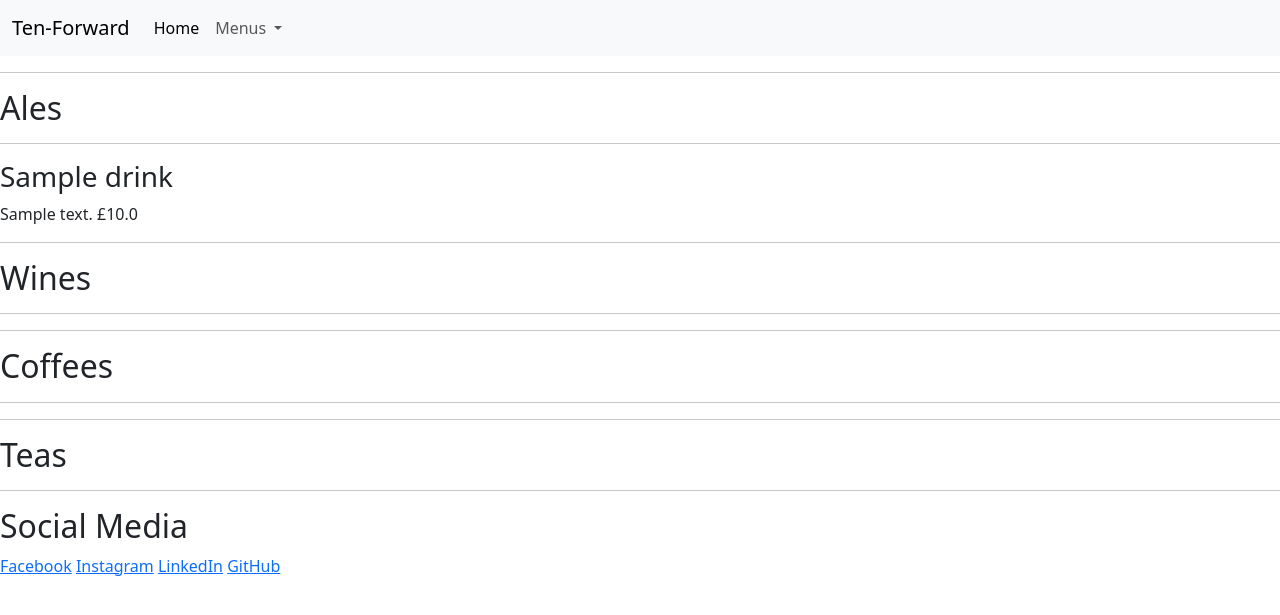
After one commit to Thephelpster/CI_PP4_TF, a Django app: template menus/templates/menus/drink_menu.html in a window 1280 px wide. The commit adds this page. Shown: the top 615 px of the page. Run offline with Django 4.2, Linux system fonts and the light colour scheme; the template is opened without the code that fills it: values that come from a table or form of the project are taken from there, others are empty; tables that the repository leaves empty hold one stand-in row (values such as "Sample post").

Commit message:
add drinks menu and edited model to add drinks via admin page

```diff
--- a/menus/admin.py
+++ b/menus/admin.py
@@ -3,5 +3,7 @@
 # Register your models here.
 
 from .models import Food
+from .models import Drink
 
 admin.site.register(Food)
+admin.site.register(Drink)
--- a/menus/models.py
+++ b/menus/models.py
@@ -3,6 +3,7 @@
 # Create your models here.
 
 TYPE_OF_FOOD = ((0, 'Bajoran'), (1, 'Klingon'), (2, 'Talaxian'), (3, 'Mix'))
+TYPE_OF_DRINK = ((0, 'Ales'), (1, 'Wines'), (2, 'Coffees'), (3, 'Teas'))
 
 class Food(models.Model):
     food_id = models.AutoField(primary_key=True)
@@ -26,3 +27,26 @@
 
     def __str__(self):
         return self.food_name
+
+class Drink(models.Model):
+    drink_id = models.AutoField(primary_key=True)
+    drink_name = models.CharField(
+        max_length=50,
+        unique=True
+        )
+    description = models.CharField(
+        max_length=300,
+        unique=True
+        )
+    price = models.FloatField()
+    type_of_drink = models.IntegerField(
+        choices=TYPE_OF_DRINK,
+        default=3
+        )
+    available = models.BooleanField(default=False)
+
+    class Meta:
+        ordering = ['-type_of_drink']
+
+    def __str__(self):
+        return self.drink_name
--- /dev/null
+++ b/menus/templates/menus/drink_menu.html
@@ -0,0 +1,59 @@
+{% extends 'base.html' %}
+
+{% load static %}
+
+{% block content %}
+
+<div>
+    <hr>
+    <h2>Ales</h2>
+    <hr>
+    {% for drink in drink_list %}
+    {% if drink.type_of_drink == 0 and drink.available == 1 %}
+    <h3>{{ drink.drink_name }}</h3>
+    {{ drink.description | safe }} £{{ drink.price }}
+
+    {% endif %}
+    {% endfor %}
+
+</div>
+<div>
+    <hr>
+    <h2>Wines</h2>
+    <hr>
+    {% for drink in drink_list %}
+    {% if drink.type_of_drink == 1 and drink.available == 1 %}
+    <h3>{{ drink.drink_name }}</h3>
+    {{ drink.description | safe }} £{{ drink.price }}
+
+    {% endif %}
+    {% endfor %}
+
+</div>
+<div>
+    <hr>
+    <h2>Coffees</h2>
+    <hr>
+    {% for drink in drink_list %}
+    {% if drink.type_of_drink == 2 and drink.available == 1 %}
+    <h3>{{ drink.drink_name }}</h3>
+    {{ drink.description | safe }} £{{ drink.price }}
+
+    {% endif %}
+    {% endfor %}
+
+</div>
+<div>
+    <hr>
+    <h2>Teas</h2>
+    <hr>
+    {% for drink in drink_list %}
+    {% if drink.type_of_drink == 3 and drink.available == 1 %}
+    <h3>{{ drink.drink_name }}</h3>
+    {{ drink.description | safe }} £{{ drink.price }}
+
+    {% endif %}
+    {% endfor %}
+
+</div>
+{%endblock%}
--- a/menus/urls.py
+++ b/menus/urls.py
@@ -3,7 +3,7 @@
 from menus import views
 
 urlpatterns = [
-    path('', views.menu, name='menu'),
+    path('menu', views.menu, name='menu'),
     path('food_menu', views.food_menu, name='food_menu'),
     path('drink_menu', views.drink_menu, name='drink_menu'),
 ]
--- a/menus/views.py
+++ b/menus/views.py
@@ -1,11 +1,12 @@
 from django.shortcuts import render
 
 from .models import Food
+from .models import Drink
 
 # Create your views here.
 
 def menu(request):
-    return render(request, 'menu/menu.html')
+    return render(request, 'menus/menu.html')
 
 def food_menu(request):
     food_list = Food.objects.all()
@@ -13,6 +14,6 @@
         request, 'menus/food_menu.html', {'food_list': food_list})
 
 def drink_menu(request):
-    drink_list = DrinkItem.objects.all()
+    drink_list = Drink.objects.all()
     return render(
         request, 'menus/drink_menu.html', {'drink_list': drink_list})
--- a/templates/base.html
+++ b/templates/base.html
@@ -43,6 +43,7 @@
                         </a>
                         <ul class="dropdown-menu">
                             <li><a class="dropdown-item" href="{% url 'food_menu' %}">Food</a></li>
+                            <li><a class="dropdown-item" href="{% url 'drink_menu' %}">Drinks</a></li>
                         </ul>
                     </li>
                 </ul>
```
Also changed, not shown: menus/templates/menus/food_menu.html (+26 -11 lines), db.sqlite3, menus/migrations/0003_drinks.py (added), menus/migrations/0004_drink_delete_drinks.py (added), menus/templates/menus/drinks_menu.html (deleted).
